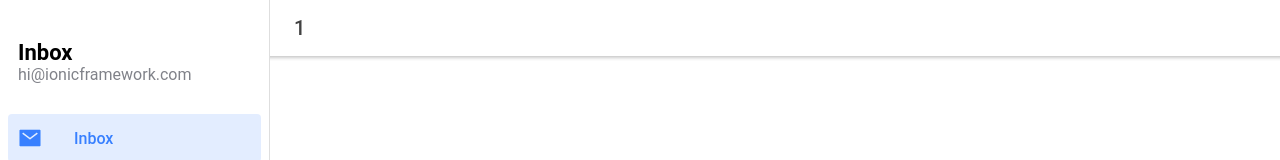
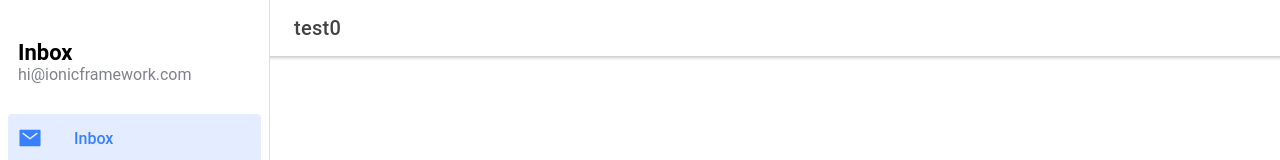
Before and after one commit to stephenglass/react-swe-portfolio, a React (Create React App) app: page /1 in a window 1280 px wide. Shown: the top 160 px of the page. Built offline with nearby package versions, Linux system fonts and the light colour scheme.

Commit message:
Change menu title bar change when scrolled

```diff
--- a/src/pages/Page.tsx
+++ b/src/pages/Page.tsx
@@ -51,7 +51,7 @@ const Page: React.FC = () => {
           <IonButtons slot="start">
             <IonMenuButton />
           </IonButtons>
-          <IonTitle>{anchor}</IonTitle>
+          <IonTitle>{sharedValue.lastViewedElement}</IonTitle>
         </IonToolbar>
       </IonHeader>
 
```
